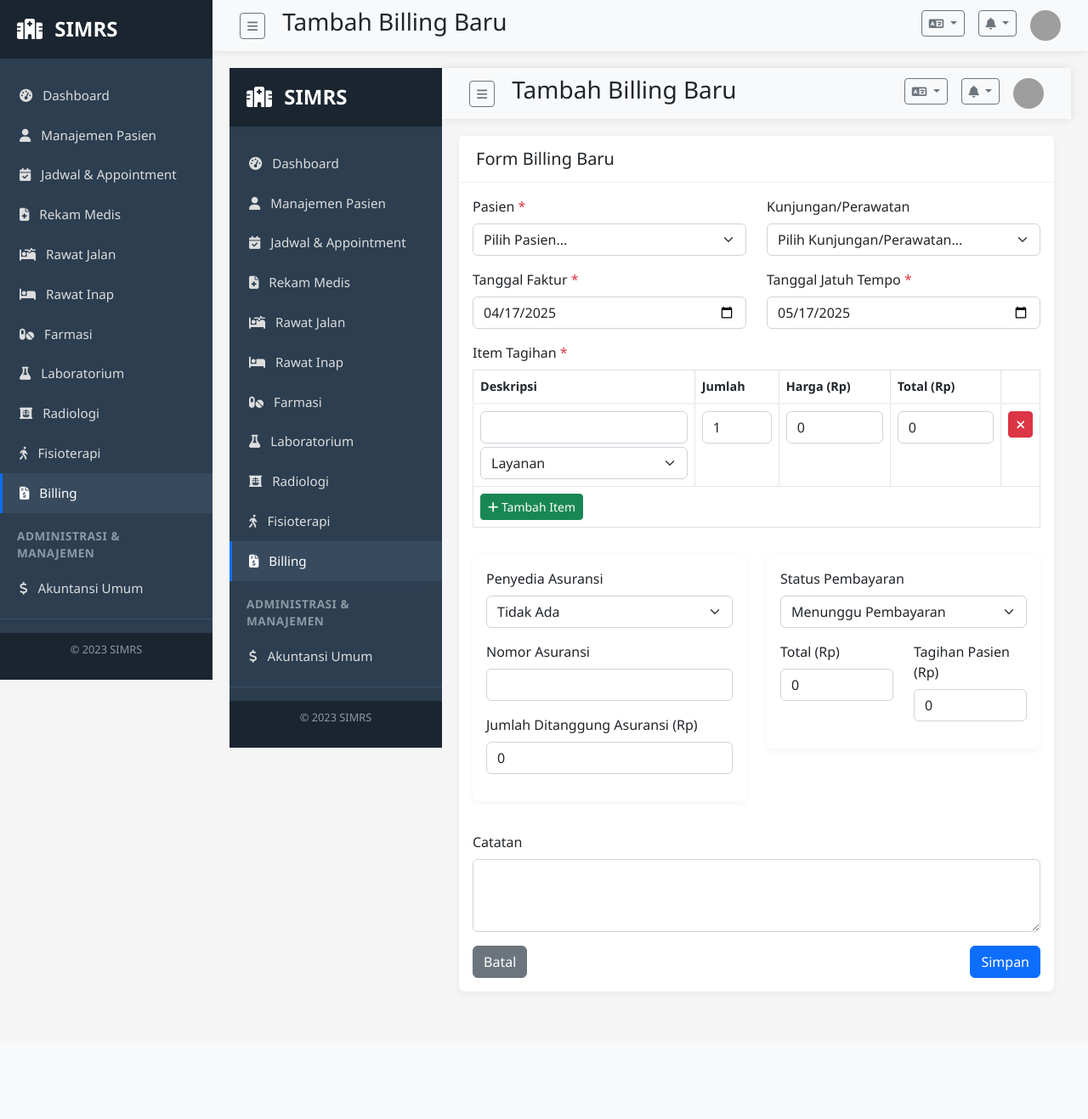
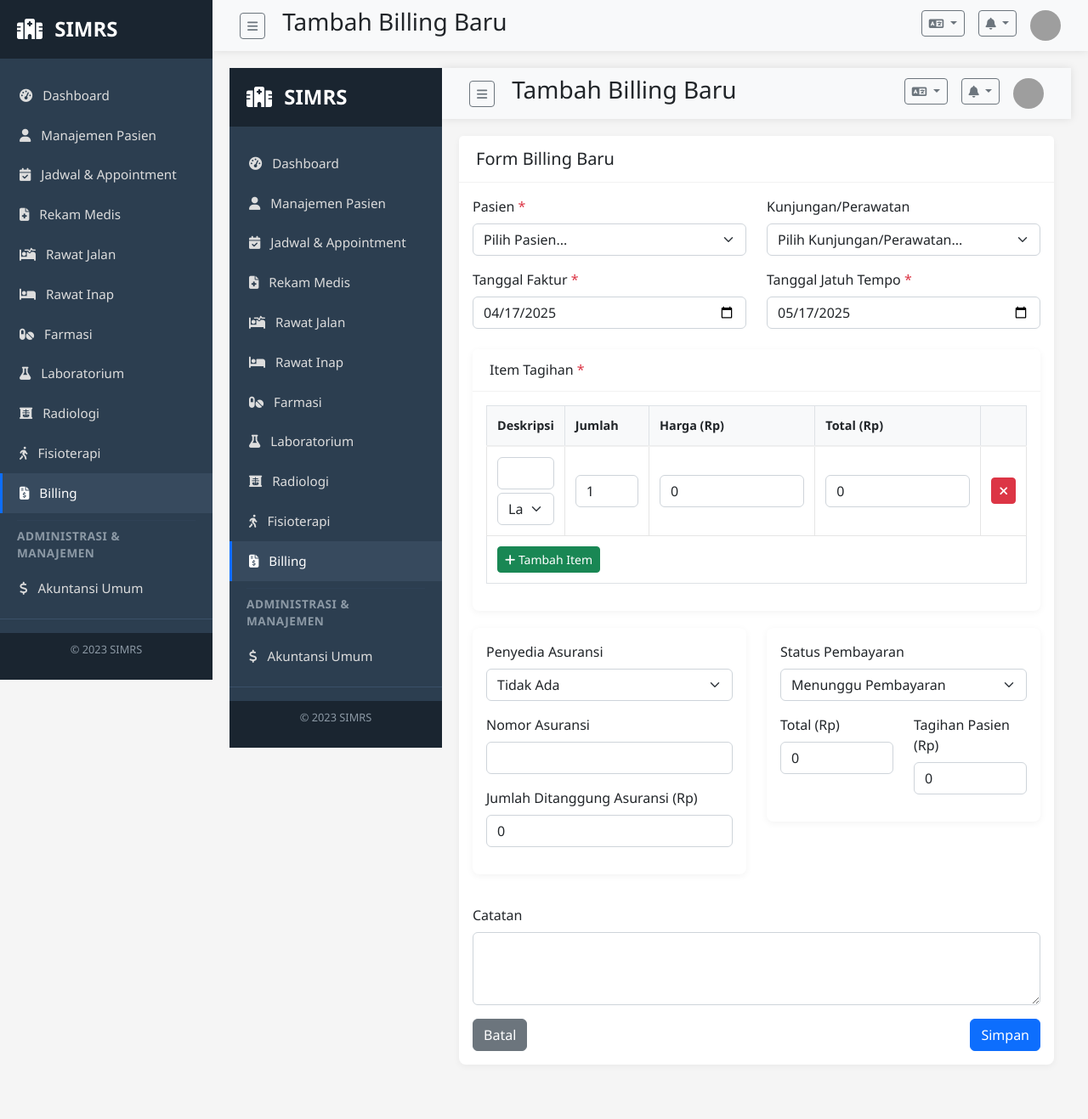
Before and after one commit to habiutomo/simrs-python, a Flask app: page /billing/add in a window 1280 px wide. Shown: the whole page at 85% size. Before the commit the page ends 1168 px from the top, so only its background shows below. Run offline with Flask 3, Linux system fonts and the light colour scheme; grey boxes are pictures that could not be loaded.

Commit message:
Assistant checkpoint: Improve billing form layout and styling
Assistant generated file changes:
- templates/add_billing.html: Improve billing form layout
Improve billing form layout
Update billing form structure
- static/css/style.css: Add billing form specific styles

---

User prompt:

rapikan tampilan ini

Replit-Commit-Author: Assistant
Replit-Commit-Session-Id: 65ca4dca-74fd-483e-83c5-3cef0fa0faff

```diff
--- a/static/css/style.css
+++ b/static/css/style.css
@@ -315,3 +315,61 @@ body {
         width: calc(100% - var(--sidebar-width));
     }
 }
+
+
+/* Billing Form Styles */
+.billing-form .form-label {
+    font-weight: 500;
+    margin-bottom: 0.5rem;
+}
+
+.billing-form .form-control {
+    border-radius: 0.375rem;
+    border: 1px solid #dee2e6;
+    padding: 0.5rem 0.75rem;
+}
+
+.billing-form .input-group {
+    margin-bottom: 1rem;
+}
+
+.billing-items-table {
+    border: 1px solid #dee2e6;
+    border-radius: 0.375rem;
+}
+
+.billing-items-table th {
+    background-color: #f8f9fa;
+    border-bottom: 2px solid #dee2e6;
+    padding: 0.75rem;
+}
+
+.billing-items-table td {
+    padding: 0.75rem;
+    vertical-align: middle;
+}
+
+.billing-summary {
+    background-color: #f8f9fa;
+    border-radius: 0.375rem;
+    padding: 1rem;
+    margin-top: 1.5rem;
+}
+
+.tambah-item-btn {
+    margin-top: 1rem;
+    margin-bottom: 1.5rem;
+}
+
+.remove-item-btn {
+    color: #dc3545;
+    background: none;
+    border: none;
+    padding: 0.25rem 0.5rem;
+    cursor: pointer;
+}
+
+.remove-item-btn:hover {
+    background-color: #dc354520;
+    border-radius: 0.25rem;
+}
--- a/templates/add_billing.html
+++ b/templates/add_billing.html
@@ -7,15 +7,15 @@
 {% endblock %}
 
 {% block content %}
-<div class="card">
+<div class="card mb-4">
     <div class="card-header">
         <h5 class="card-title mb-0">Form Billing Baru</h5>
     </div>
     <div class="card-body">
-        <form action="{{ url_for('main_bp.add_billing') }}" method="POST" id="billingForm">
+        <form action="{{ url_for('main_bp.add_billing') }}" method="POST" id="billingForm" class="needs-validation" novalidate>
             <div class="row mb-3">
                 <div class="col-md-6">
-                    <label for="patient_id" class="form-label">Pasien <span class="text-danger">*</span></label>
+                    <label class="form-label">Pasien <span class="text-danger">*</span></label>
                     <select class="form-select" id="patient_id" name="patient_id" required>
                         <option value="">Pilih Pasien...</option>
                         {% for patient in patients %}
@@ -47,18 +47,20 @@
                 </div>
             </div>
 
-            <div class="row mb-3">
-                <div class="col-md-12">
-                    <label class="form-label">Item Tagihan <span class="text-danger">*</span></label>
+            <div class="card mt-4">
+                <div class="card-header">
+                    <h6 class="mb-0">Item Tagihan <span class="text-danger">*</span></h6>
+                </div>
+                <div class="card-body">
                     <div class="table-responsive">
-                        <table class="table table-bordered" id="billing_items">
+                        <table class="table table-bordered billing-items-table">
                             <thead>
                                 <tr>
-                                    <th width="40%">Deskripsi</th>
-                                    <th width="15%">Jumlah</th>
-                                    <th width="20%">Harga (Rp)</th>
-                                    <th width="20%">Total (Rp)</th>
-                                    <th width="5%"></th>
+                                    <th>Deskripsi</th>
+                                    <th style="width: 100px">Jumlah</th>
+                                    <th style="width: 200px">Harga (Rp)</th>
+                                    <th style="width: 200px">Total (Rp)</th>
+                                    <th style="width: 50px"></th>
                                 </tr>
                             </thead>
                             <tbody id="billing_items_container">
```
